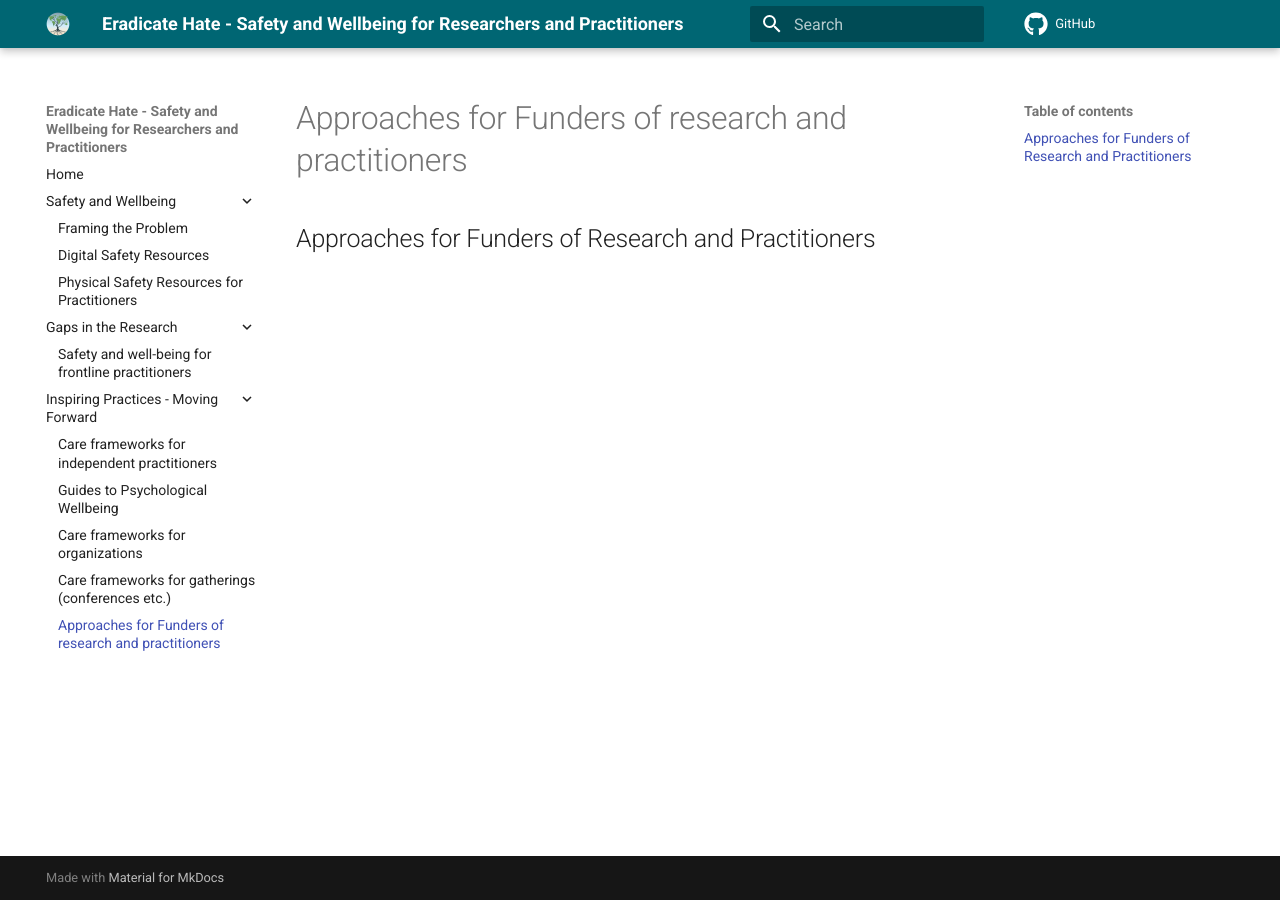
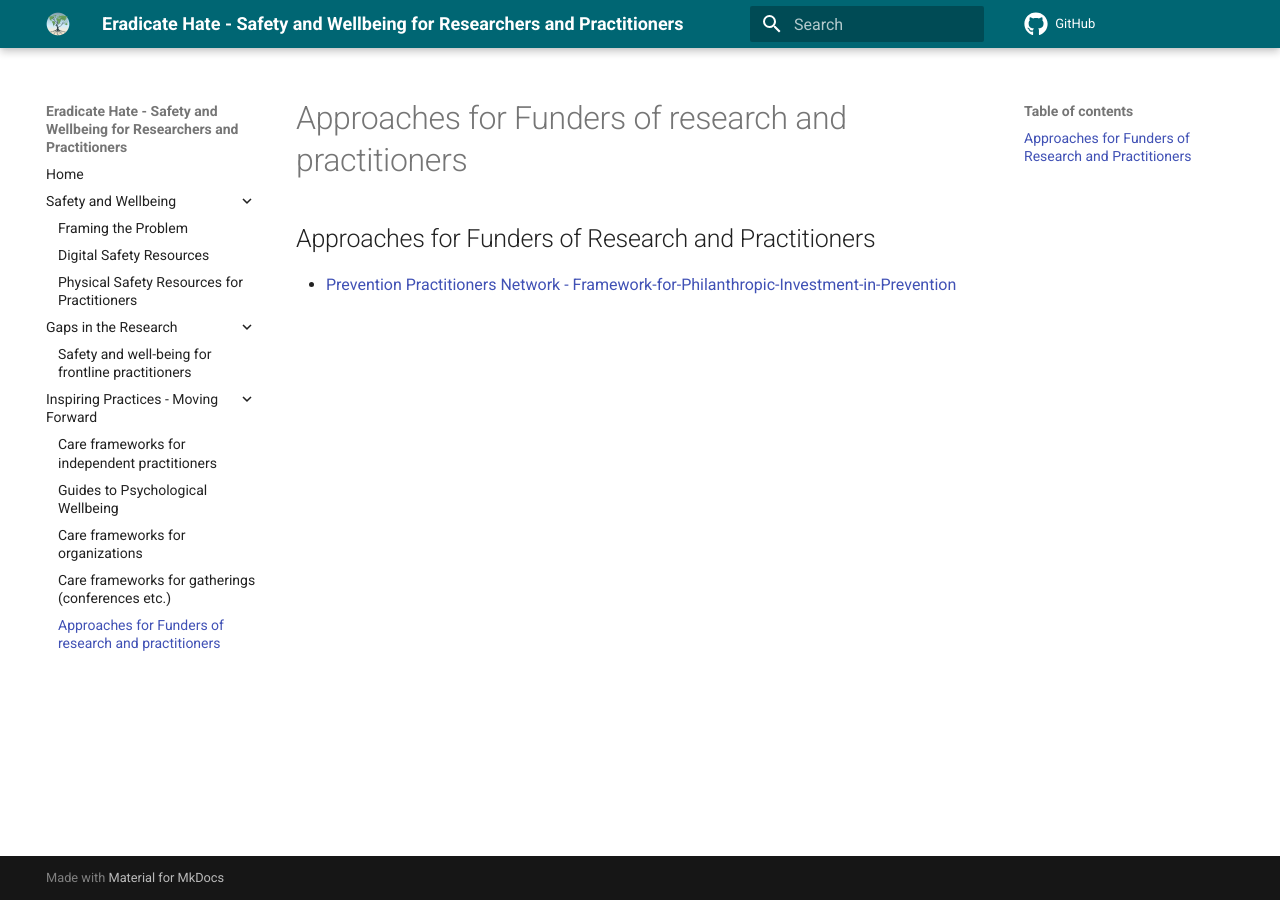
Before and after one commit to tgthorley/Safety-and-Wellbeing-for-Researchers-and-Practitioners, an MkDocs documentation site: the page built from docs/Approaches-for-Funders-of-research-and-practitioners.md, in a window 1280 px wide. Built offline with MkDocs 1.6.1 and Material for MkDocs 9.7.7, drawn with Linux system fonts in a browser that asks for light colours; comment, search, counter and statistics services are not loaded.

Commit message:
Update Approaches-for-Funders-of-research-and-practitioners.md

```diff
--- a/docs/Approaches-for-Funders-of-research-and-practitioners.md
+++ b/docs/Approaches-for-Funders-of-research-and-practitioners.md
@@ -1 +1,2 @@
 ## Approaches for Funders of Research and Practitioners
+- [Prevention Practitioners Network - Framework-for-Philanthropic-Investment-in-Prevention](https://www.mccaininstitute.org/wp-content/uploads/2023/10/Framework-for-Philanthropic-Investment-in-Prevention.pdf)
```
